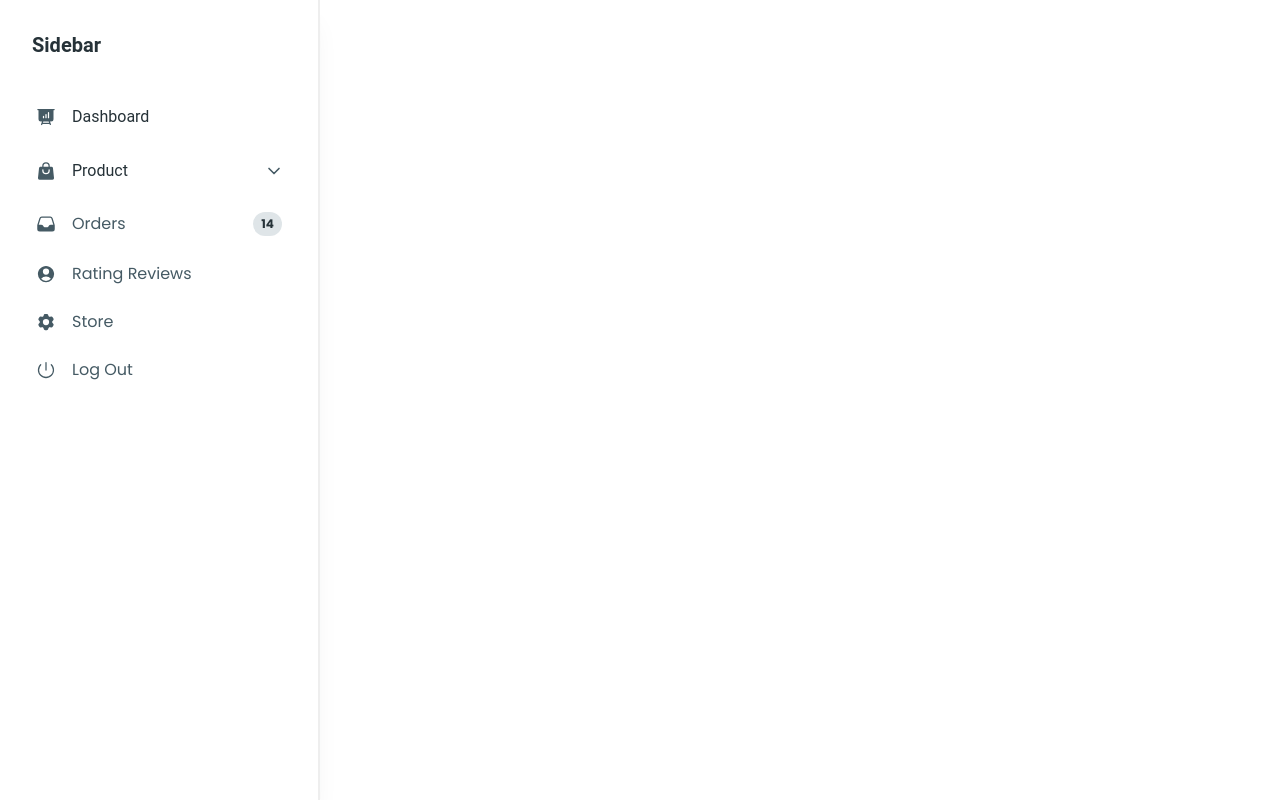
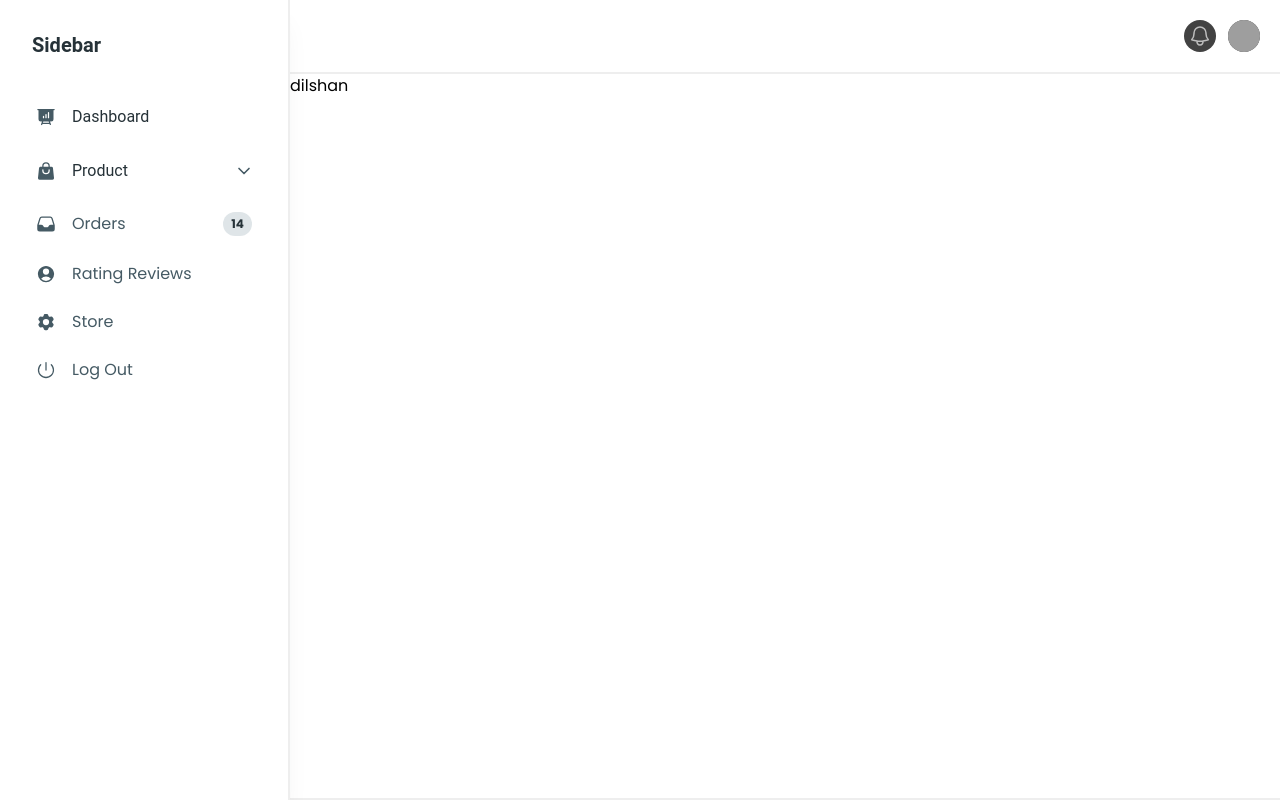
Before and after one commit to my-project-hub/ITS-2011-cw-e-commerce, a React (Vite) app in the folder FRONTEND/: page /admin/dashboard in a window 1280 px wide. Built offline with nearby package versions, Linux system fonts and the light colour scheme; grey boxes are pictures that could not be loaded.

Commit message:
update the layout component

```diff
--- a/FRONTEND/package.json
+++ b/FRONTEND/package.json
@@ -15,6 +15,7 @@
     "@fortawesome/free-regular-svg-icons": "^6.5.2",
     "@fortawesome/free-solid-svg-icons": "^6.5.2",
     "@fortawesome/react-fontawesome": "^0.2.0",
+    "@headlessui/react": "^2.0.3",
     "@heroicons/react": "^2.1.3",
     "@material-tailwind/react": "^2.1.9",
     "react": "^18.2.0",
--- a/FRONTEND/src/component/multilevel-sidebar.component.tsx
+++ b/FRONTEND/src/component/multilevel-sidebar.component.tsx
@@ -30,7 +30,7 @@ export default function MultiLevelSidebar() {
 
   return (
     <Card className="bg-white relative border-r-2 h-screen rounded-none w-full max-w-[20rem] p-4 shadow-xl shadow-blue-gray-900/5">
-      <div className="mb-2 p-4">
+      <div className="mb-2 p-4 border-b-0">
         <Typography variant="h5" color="blue-gray">
           Sidebar
         </Typography>
--- /dev/null
+++ b/FRONTEND/src/component/top-menubar.component.tsx
@@ -0,0 +1,83 @@
+import { Fragment } from 'react'
+import { Disclosure, Menu, Transition } from '@headlessui/react'
+import { Bars3Icon, BellIcon, XMarkIcon } from '@heroicons/react/24/outline'
+
+const user = {
+    name: 'Tom Cook',
+    email: 'tom@example.com',
+    imageUrl:
+        'https://images.unsplash.com/photo-1472099645785-5658abf4ff4e?ixlib=rb-1.2.1&ixid=eyJhcHBfaWQiOjEyMDd9&auto=format&fit=facearea&facepad=2&w=256&h=256&q=80',
+}
+const navigation = [
+    { name: 'Dashboard', href: '#', current: true },
+    { name: 'Team', href: '#', current: false },
+    { name: 'Projects', href: '#', current: false },
+    { name: 'Calendar', href: '#', current: false },
+    { name: 'Reports', href: '#', current: false },
+]
+const userNavigation = [
+    { name: 'Your Profile', href: '#' },
+    { name: 'Settings', href: '#' },
+    { name: 'Sign out', href: '#' },
+]
+
+function classNames(...classes) {
+    return classes.filter(Boolean).join(' ')
+}
+
+export default function TopMenuBar() {
+    return (
+        <>
+            <div className=" bg-white w-full border-b-2 p-5 left-0 flex justify-end ">
+                <div className="ml-4 flex items-center bg-white ">
+                    <button
+                        type="button"
+                        className="relative rounded-full bg-gray-800 p-1 text-gray-400 hover:text-white focus:outline-none focus:ring-2 focus:ring-white focus:ring-offset-2 focus:ring-offset-gray-800"
+                    >
+                        <span className="absolute -inset-1.5" />
+                        <span className="sr-only">View notifications</span>
+                        <BellIcon className="h-6 w-6" aria-hidden="true" />
+                    </button>
+
+                    {/* Profile dropdown */}
+                    <Menu as="div" className="relative ml-3">
+                        <div>
+                            <Menu.Button className="relative flex max-w-xs items-center rounded-full bg-gray-800 text-sm focus:outline-none focus:ring-2 focus:ring-white focus:ring-offset-2 focus:ring-offset-gray-800">
+                                <span className="absolute -inset-1.5" />
+                                <span className="sr-only">Open user menu</span>
+                                <img className="h-8 w-8 rounded-full" src={user.imageUrl} alt="" />
+                            </Menu.Button>
+                        </div>
+                        <Transition
+                            as={Fragment}
+                            enter="transition ease-out duration-100"
+                            enterFrom="transform opacity-0 scale-95"
+                            enterTo="transform opacity-100 scale-100"
+                            leave="transition ease-in duration-75"
+                            leaveFrom="transform opacity-100 scale-100"
+                            leaveTo="transform opacity-0 scale-95"
+                        >
+                            <Menu.Items className="absolute right-0 z-10 mt-2 w-48 origin-top-right rounded-md bg-white py-1 shadow-lg ring-1 ring-black ring-opacity-5 focus:outline-none">
+                                {userNavigation.map((item) => (
+                                    <Menu.Item key={item.name}>
+                                        {({ active }) => (
+                                            <a
+                                                href={item.href}
+                                                className={classNames(
+                                                    active ? 'bg-gray-100' : '',
+                                                    'block px-4 py-2 text-sm text-gray-700'
+                                                )}
+                                            >
+                                                {item.name}
+                                            </a>
+                                        )}
+                                    </Menu.Item>
+                                ))}
+                            </Menu.Items>
+                        </Transition>
+                    </Menu>
+                </div>
+            </div>
+        </>
+    )
+}
--- a/FRONTEND/src/layout/admin.layout.tsx
+++ b/FRONTEND/src/layout/admin.layout.tsx
@@ -1,16 +1,27 @@
 import MultiLevelSidebar from "../component/multilevel-sidebar.component";
+import TopMenuBar from "../component/top-menubar.component";
 
-interface Props{
-    children?:any
+interface Props {
+    children?: any
 }
 
-export default function AdminLayout(prop:Props){
-    return(
+export default function AdminLayout(prop: Props) {
+    return (
         <>
-        <MultiLevelSidebar />
-        <main>
-            {prop.children}
-        </main>
+            <div className="flex">
+                <div>
+                    <MultiLevelSidebar />
+                </div>
+                <div className=" bg-white w-screen border-b-2 flex-row">
+                    <TopMenuBar />
+                    {prop.children}
+                </div>
+
+            </div>
+
+            {/* <main>
+                {prop.children}
+            </main> */}
         </>
     );
 }
--- a/FRONTEND/src/page/admin-dashboard.page.tsx
+++ b/FRONTEND/src/page/admin-dashboard.page.tsx
@@ -4,7 +4,7 @@ export default function AdminDashboard(){
     return(
         <>
             <AdminLayout>
-
+                <p>dilshan</p>
             </AdminLayout>
         </>
     );
```
Also changed, not shown: 1 other file (tests, documents, lock files or other folders).
